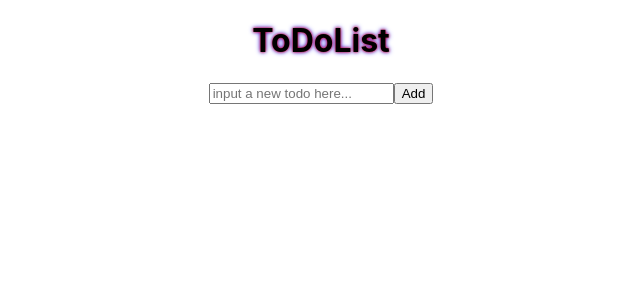
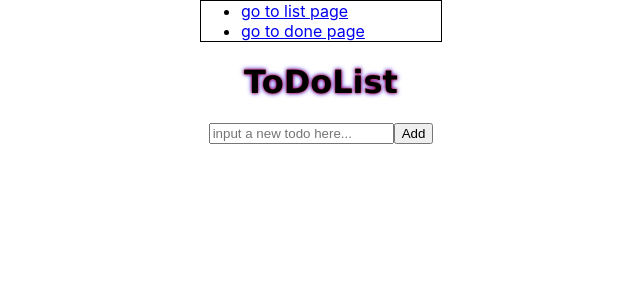
Before and after one commit to carolchu08/Todo, a React (Create React App) app: page / in a window 1280 px wide. Shown: the top 300 px of the page, without its empty margins (319-959 px from the left). Built offline with nearby package versions, Linux system fonts and the light colour scheme.

Commit message:
"add browser router"

```diff
--- a/package.json
+++ b/package.json
@@ -10,6 +10,7 @@
     "react": "^17.0.1",
     "react-dom": "^17.0.1",
     "react-redux": "^7.2.2",
+    "react-router-dom": "^5.2.0",
     "react-scripts": "4.0.1",
     "redux": "^4.0.5",
     "uuid": "^8.3.1",
--- a/src/App.js
+++ b/src/App.js
@@ -1,12 +1,31 @@
-import logo from './logo.svg';
 import './App.css';
 import ToDoList from './Component/ToDoList';
+import DoneListContainer from './Container/DoneListContainer.jsx';
+import { BrowserRouter,Link, Route,Switch } from 'react-router-dom';
+import NotFound from './Component/NotFound';
+import './Style/LinkStyle.css';
 
 function App() {
   return (
-    <div className="App">
-      <ToDoList />
-    </div>
+    <BrowserRouter>
+    <ul className= "link">
+      <li>
+       <Link to="/">
+        go to list page
+        </Link>
+      </li>
+      <li>
+        <Link to="/done">
+        go to done page
+        </Link>
+      </li>
+    </ul>
+    <Switch>
+    <Route  exact path = "/" component ={ToDoList}></Route>
+    <Route  exact path = "/done" component ={DoneListContainer}></Route>
+    <Route  path = "*" component ={NotFound}></Route>
+    </Switch>
+    </BrowserRouter>
   );
 }
 
--- /dev/null
+++ b/src/Component/NotFound.js
@@ -0,0 +1,16 @@
+import React, { Component } from 'react';
+import '../Style/NotFoundStyle.css';
+class NotFound extends Component {
+    render() {
+        return (
+            <div className="notFound">
+                <h1>
+                404 Not Found
+                </h1>
+                <h6>Oops...Look like the page does not exist.</h6>
+            </div>
+        );
+    }
+}
+
+export default NotFound;
--- a/src/Component/ToDoList.js
+++ b/src/Component/ToDoList.js
@@ -2,11 +2,12 @@ import React, { Component } from 'react';
 import ToDoGeneratorContainer from '../Container/ToDoGeneratorContainer';
 import ToDoGroupContainer from '../Container/ToDoGroupContainer';
 import '../Style/ToDoListStyle.css';
+import '../Style/TodoStyle.css';
 
 class ToDoList extends Component {
     render() {
         return (
-            <div>
+            <div className="todo">
                 <h1 className='todolist'>
                     ToDoList
                 </h1>
--- /dev/null
+++ b/src/Container/DoneListContainer.jsx
@@ -0,0 +1,10 @@
+import { connect } from 'react-redux';
+import ToDoGroup from '../Component/ToDoGroup';
+
+const mapStateToProps = state => ({
+    toDoList: state.toDoList.filter(item=>item.done)
+});
+
+
+const ToDoGroupContainer = connect(mapStateToProps)(ToDoGroup);
+export default ToDoGroupContainer;
--- /dev/null
+++ b/src/Style/LinkStyle.css
@@ -0,0 +1,6 @@
+.link{
+    border-style: solid;
+    border-width: 1px;
+    width: 200px;
+    margin: 0 auto 5px auto;
+}
--- /dev/null
+++ b/src/Style/NotFoundStyle.css
@@ -0,0 +1,13 @@
+.notFound{
+    margin: 0;
+    padding: 0;
+    font-family:Verdana, sans-serif;
+    height: 100%;
+    text-align: center;font-weight: bold;
+    background:#62726b;
+    color:#abd4b1;
+    border:5px dashed #abd4b1;
+    border-right:none;
+    border-left-width:0
+
+}
--- a/src/Style/ToDoListStyle.css
+++ b/src/Style/ToDoListStyle.css
@@ -1,3 +1,4 @@
 .todolist {
     text-shadow: 0 0 3px #FF0000, 0 0 5px #0000FF;
+    float: center;
 }
--- /dev/null
+++ b/src/Style/TodoStyle.css
@@ -0,0 +1,7 @@
+.todo{
+    margin: 0;
+    padding: 0;
+    font-family:Verdana, sans-serif;
+    height: 100%;
+    text-align: center;
+}
```
Also changed, not shown: 2 other files (tests, documents, lock files or other folders).
